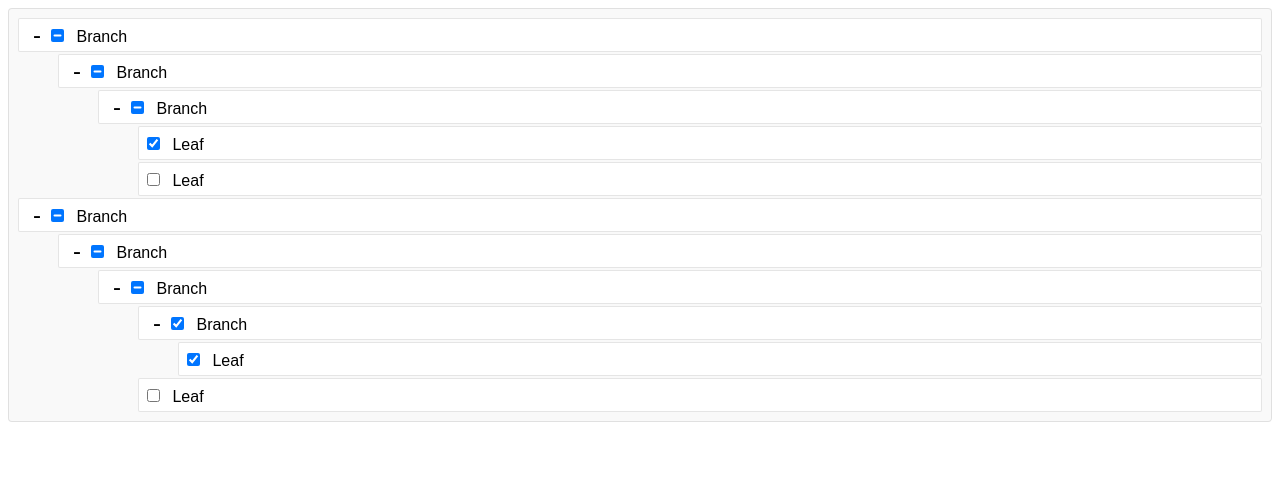
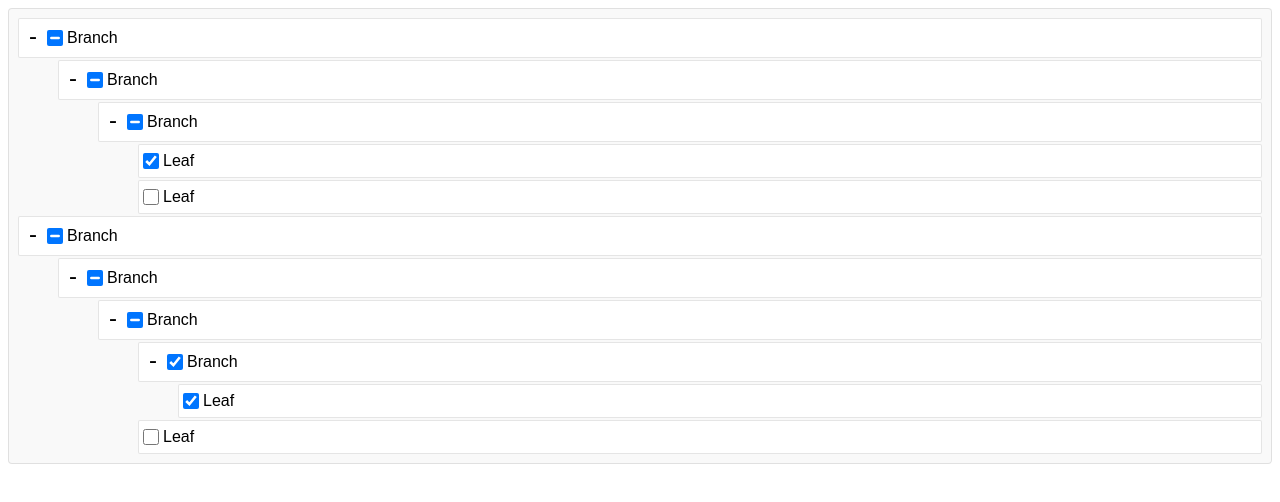
Before and after one commit to t4ckermann/Svelte-Recursive-Tree-Component, a SvelteKit app: page / in a window 1280 px wide. Shown: the top 502 px of the page. Built offline with nearby package versions, Linux system fonts and the light colour scheme.

Commit message:
update styling

```diff
--- a/src/components/RecursiveTreeBranch.svelte
+++ b/src/components/RecursiveTreeBranch.svelte
@@ -30,14 +30,17 @@
 <div class="branch">
 	<div class="leaf {branch.children && branch.children.length > 0 ? '' : 'spacer'}">
 		{#if branch.children.length > 0}
-			<button class="expansion-toggle" on:click={() => onClickToggleExpansion(branch)}>
+			<button
+				class="expansion-toggle {branch.isExpanded ? 'expanded' : ''}"
+				on:click={() => onClickToggleExpansion(branch)}
+			>
 				{#if branch.isExpanded}-{:else}+{/if}
 			</button>
 		{/if}
-		<label
+		<label class="leaf-label"
 			><input
 				id={branch.id}
-				class="checkbox"
+				class="leaf-checkbox"
 				type="checkbox"
 				checked={branch.selectionState === SelectionState.ALL}
 				indeterminate={branch.selectionState === SelectionState.SOME}
@@ -58,6 +61,8 @@
 </div>
 
 <style lang="scss">
+	$active-color: #007bff;
+	$font-size: 1rem;
 	.branch {
 		width: 100%;
 		display: flex;
@@ -77,12 +82,26 @@
 				border: none;
 				background-color: transparent;
 				font-size: 1.5rem;
-				margin-left: 8px;
+				margin: 4px;
 				width: 16px;
 				height: 100%;
+				&.expanded {
+					transform: translateY(-2px);
+				}
 			}
-			.checkbox {
-				margin: 0.5rem;
+
+			.leaf-label {
+				display: flex;
+				align-items: center;
+				font-size: $font-size;
+				.leaf-checkbox {
+					margin: 4px;
+					width: $font-size;
+					height: $font-size;
+				}
+				&:hover {
+					color: $active-color;
+				}
 			}
 		}
 		ul {
```
